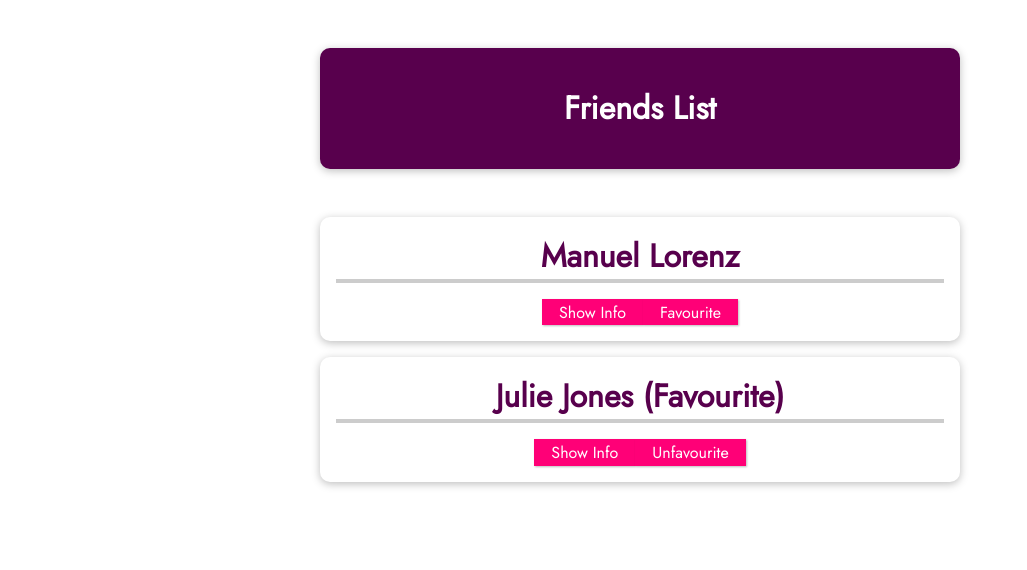
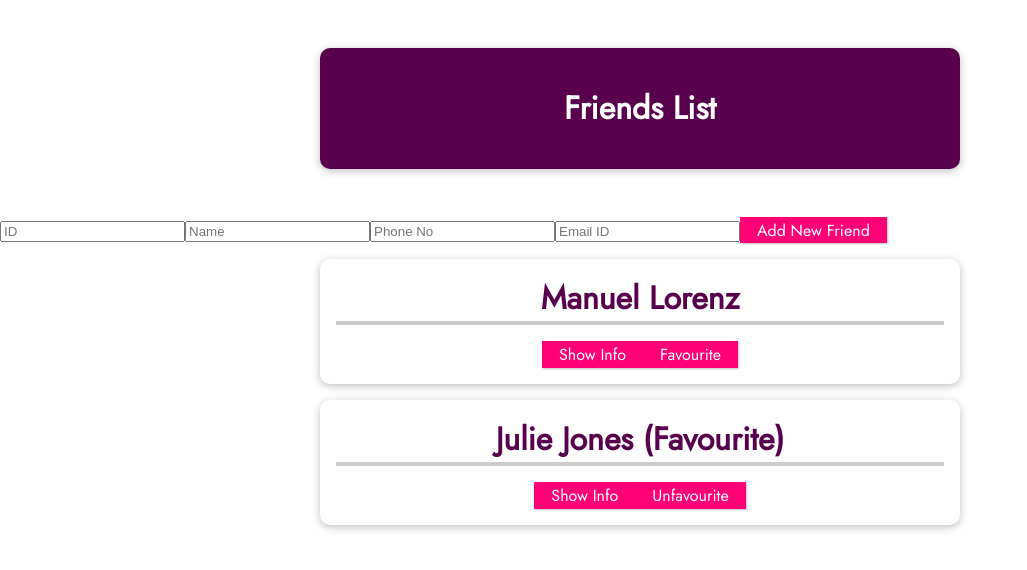
Before and after one commit to sankalp-prog/Vue.js-Learnings, a Vue app in the folder vue-cli-01-a-new-vue-project/: page / in a window 1280 px wide. Shown: the top 570 px of the page, without its empty margins (0-1027 px from the left). Built offline with nearby package versions, Linux system fonts and the light colour scheme.

Commit message:
Demo: Adding Components and Connecting Them[My Solution before he does it]

```diff
--- a/vue-cli-01-a-new-vue-project/src/App.vue
+++ b/vue-cli-01-a-new-vue-project/src/App.vue
@@ -3,6 +3,7 @@
     <header>
       <h1>Friends List</h1>
     </header>
+    <new-friend @submit-friend="addFriend"></new-friend>
     <ul>
       <!-- REMEMBER TO USE KEBAB CASING HERE AND IN THE JS SIDE[PROPS] GIVE THE SAME NAME BUT IN CAMEL CASING -->
       <!-- when giving using v-for in custom components, providing a unique key attribute is a must -->
@@ -48,6 +49,10 @@ export default {
         (friend) => friend.id === friendId
       );
       desiredFriend.isFavourite = !desiredFriend.isFavourite;
+    },
+    addFriend(friend) {
+      this.friends.push(friend);
+      console.log(this.friends);
     },
   },
 };
--- /dev/null
+++ b/vue-cli-01-a-new-vue-project/src/components/NewFriend.vue
@@ -0,0 +1,40 @@
+<template>
+  <form @submit.prevent>
+    <input v-model="friend.id" type="text" placeholder="ID" />
+    <input v-model="friend.name" type="text" placeholder="Name" />
+    <input v-model="friend.phone" type="text" placeholder="Phone No" />
+    <input v-model="friend.email" type="text" placeholder="Email ID" />
+    <button @click="submitFriend">Add New Friend</button>
+  </form>
+</template>
+
+<script>
+export default {
+  data() {
+    return {
+      friend: {
+        id: "",
+        name: "",
+        phone: "",
+        email: "",
+        isFavourite: false,
+      },
+    };
+  },
+  methods: {
+    reset() {
+      this.friend = {
+        id: "",
+        name: "",
+        phone: "",
+        email: "",
+        isFavourite: false,
+      };
+    },
+    submitFriend() {
+      this.$emit("submit-friend", this.friend);
+      this.reset();
+    },
+  },
+};
+</script>
--- a/vue-cli-01-a-new-vue-project/src/main.js
+++ b/vue-cli-01-a-new-vue-project/src/main.js
@@ -1,9 +1,11 @@
 import { createApp } from 'vue';
 import App from './App.vue'
 import FriendsList from './components/FriendsList.vue';
+import NewFriend from './components/NewFriend.vue'
 
 const app = createApp(App)
 
 app.component('friend-list', FriendsList)
+app.component('new-friend', NewFriend)
 
 app.mount('#app');
```
